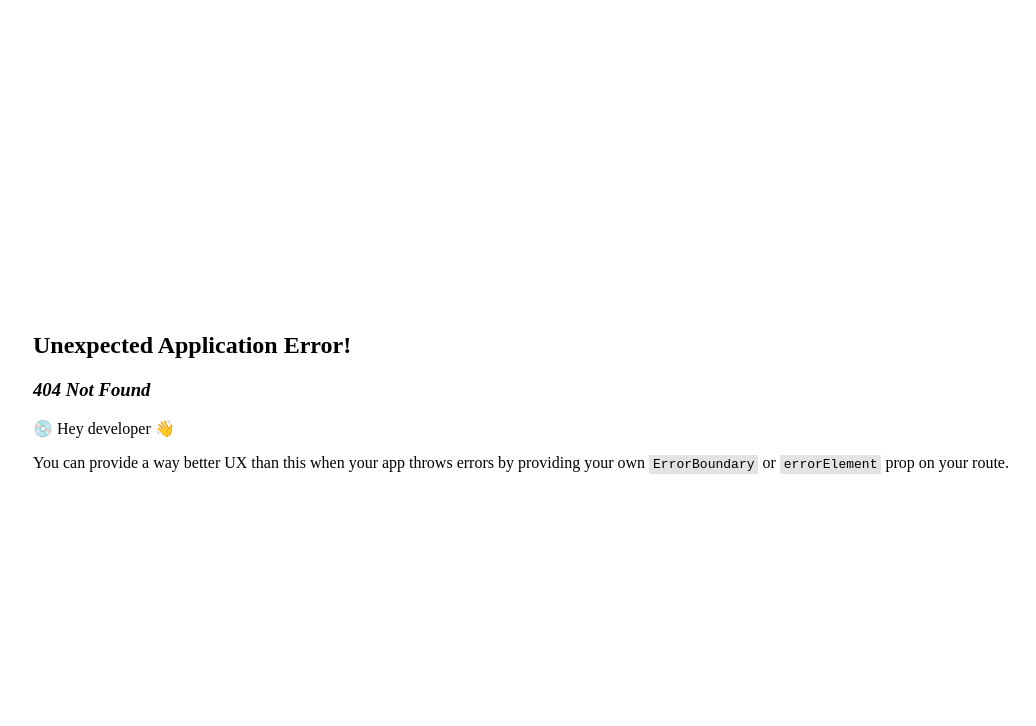
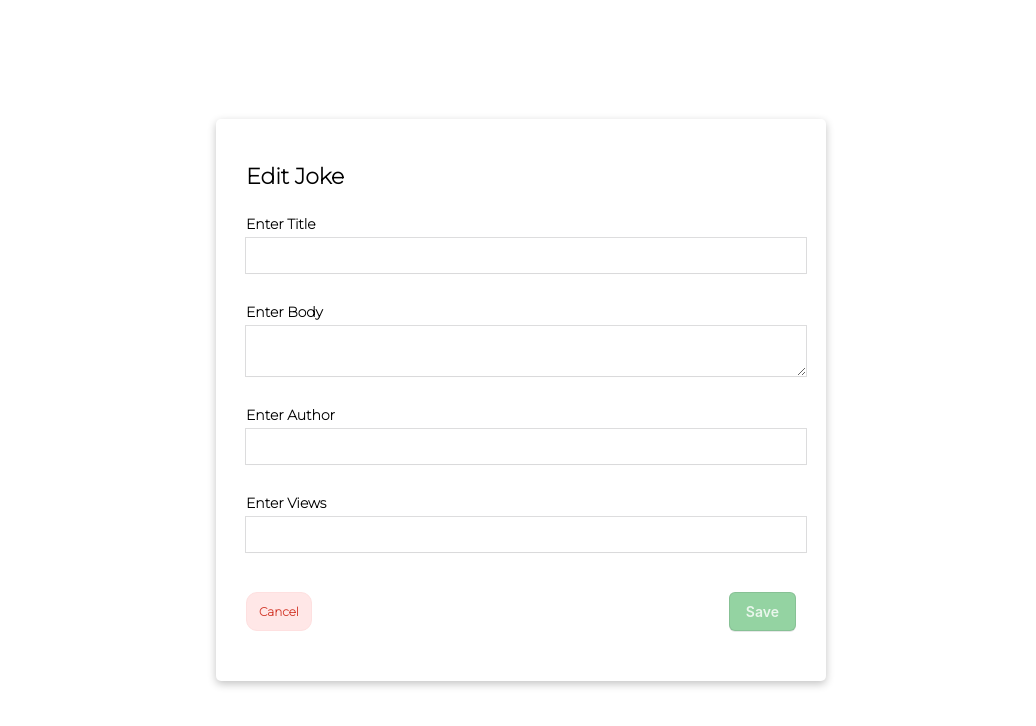
Before and after one commit to pchessah/react-jokes-api-test, a React (Create React App) app: page /joke/1 in a window 1280 px wide. Before the commit this address had no page. Shown: the top 726 px of the page, without its empty margins (119-1155 px from the left). Built offline with nearby package versions, Linux system fonts and the light colour scheme; no server answers.

Commit message:
Can update joke

```diff
--- a/public/index.html
+++ b/public/index.html
@@ -24,6 +24,10 @@
       work correctly both with client-side routing and a non-root public URL.
       Learn how to configure a non-root public URL by running `npm run build`.
     -->
+
+    <link rel="preconnect" href="https://fonts.googleapis.com">
+<link rel="preconnect" href="https://fonts.gstatic.com" crossorigin>
+<link href="https://fonts.googleapis.com/css2?family=Montserrat:wght@200&display=swap" rel="stylesheet">
     <title>React Jokes Test</title>
   </head>
   <body>
--- a/src/components/JokesForm.tsx
+++ b/src/components/JokesForm.tsx
@@ -1,16 +1,133 @@
-import React from 'react'
+import { useEffect, useState } from "react";
+import { IJoke } from "../interfaces/joke.interface";
+import { updateJoke } from "../services/jokesapi";
 
-interface Props {}
+interface Props {
+  joke: IJoke;
+}
 
 function JokesForm(props: Props) {
-  const {} = props
+  const { joke } = props;
+  const [jokeDetails, setJokeDetails] = useState<IJoke>({} as IJoke);
+  const [ errorObject, setErrorObject] = useState({} as any)
+
+  const setJokeTitle = (title: string) => {
+    const updatedJoke: IJoke = {
+      ...jokeDetails,
+      Title: title,
+    };
+    setJokeDetails(updatedJoke);
+  };
+
+  const setJokeBody = (body: string) => {
+    const updatedJoke: IJoke = {
+      ...jokeDetails,
+      Body: body,
+    };
+    setJokeDetails(updatedJoke);
+  };
+
+  const setJokeAuthor= (author: string) => {
+    const updatedJoke: IJoke = {
+      ...jokeDetails,
+      Author: author,
+    };
+    setJokeDetails(updatedJoke);
+  };
+
+  const setJokeViews = (views: string) => {
+    if(Number(views) < 0 ){
+      alert("Views must be a 0 and above.");
+      return;
+    }
+    const updatedJoke: IJoke = {
+      ...jokeDetails,
+      Views: Number(views),
+    };
+    setJokeDetails(updatedJoke);
+  };
+
+  const saveJokeDetails = () => {
+    debugger
+
+    // return updateJoke(jokeDetails)?.then(res => {
+    //   debugger
+    // });
+  };
+
+
+  const checkFormIsDisabled = () => {
+
+  let isValid = ((!!(jokeDetails?.Author) && !!(jokeDetails?.Body ))
+               &&(!!(jokeDetails?.Title) && !!(jokeDetails?.Views)));
+   return !isValid ;
+
+  }
+
+  useEffect(() => {
+    setJokeDetails(joke)
+  }, [joke]);
 
   return (
     <>
-    jokes form
+      <form>
+        <section className="field-container">
+          <label>Enter Title</label>
+          <input
+           className={errorObject.title ? "error" :  ""}
+            required
+            title="title"
+            type="text"
+            value={jokeDetails.Title}
+            onChange={(e) => setJokeTitle(e.target.value)}
+          />
+        </section>
+
+        <section className="field-container">
+          <label>Enter Body</label>
+          <textarea
+           className={errorObject.body ? "error" :  ""}
+            required
+            title="body"
+            value={jokeDetails.Body}
+            onChange={(e) => setJokeBody(e.target.value)}
+          />
+        </section>
+
+        <section className="field-container">
+          <label>Enter Author</label>
+          <input  className={errorObject.author ? "error" :  ""}
+            required
+            title="author"
+            value={jokeDetails.Author}
+            onChange={(e) => setJokeAuthor(e.target.value)}
+          />
+        </section>
+
+        <section className="field-container">
+          <label>Enter Views</label>
+          <input
+          className={errorObject.views ? "error" :  ""}
+            required
+            title="views"
+            type="number"
+            value={jokeDetails.Views}
+            onChange={(e) => setJokeViews(e.target.value)}
+          />
+        </section>
+
+        <section className="action-row">
+          <button className="button-45" role="button" >
+            Cancel
+          </button>
+
+          <button className="button-3" disabled={checkFormIsDisabled()} onClick={saveJokeDetails} role="button">
+            Save
+          </button>
+        </section>
+      </form>
     </>
-
-  )
+  );
 }
 
-export default JokesForm
+export default JokesForm;
--- a/src/components/JokesTable.tsx
+++ b/src/components/JokesTable.tsx
@@ -2,11 +2,15 @@ import React, { useEffect, useState } from "react";
 import { getJokes, getJokesByPaginate } from "../services/jokesapi";
 import { IJoke } from "../interfaces/joke.interface";
 import moment from "moment";
+import { useNavigate } from "react-router-dom";
 
 interface Props {}
 
 function JokesTable(props: Props) {
   const {} = props;
+  const navigate = useNavigate();
+
+  //State
   const [jokes, setJokes] = useState<IJoke[]>([]);
   const [pageSize, setPageSize] = useState(5);
   const [pageNumber, setPageNumber] = useState(1);
@@ -17,15 +21,16 @@ function JokesTable(props: Props) {
     "nosort"
   );
 
+  //Helper functions
   const getJokesBypagenumber = () => {
     getJokesByPaginate(pageNumber, pageSize)?.then(async (res) => {
-      const a = await res.json()
+      const a = await res.json();
       const converted = a.map((joke: IJoke) => {
         return {
           ...joke,
           CreatedAt: moment(joke.CreatedAt).format("DD MMM YY"),
         };
-      })
+      });
       // .filter((j:IJoke) => {
 
       //   //Remove values that do not have all properties
@@ -44,21 +49,21 @@ function JokesTable(props: Props) {
   const changePageNumber = (action: "prev" | "next") => {
     if (pageNumber === 1 && action === "prev") {
       return;
-    }
+    };
 
     if (jokes.length < pageSize && action === "next") {
       return;
-    }
+    };
 
     if (action === "next") {
       const newPageNumber = pageNumber + 1;
       setPageNumber(newPageNumber);
-    }
+    };
 
     if (action === "prev") {
       const newPageNumber = pageNumber - 1;
       setPageNumber(newPageNumber);
-    }
+    };
 
     setSortByViews("nosort");
   };
@@ -85,21 +90,24 @@ function JokesTable(props: Props) {
     }
   };
 
+  const goToJoke = (id: number) => {
+    navigate(`joke/${id}`);
+  };
+
   const onChangeDateSort = () => {
     switch (sortByDate) {
       case "nosort":
         setSortByDate("asc");
-        const ascending = jokes.sort(
-          (a, b) =>{
-            return moment(a.CreatedAt).valueOf() - moment(b.CreatedAt).valueOf()
-          }
-        );
+        const ascending = jokes.sort((a, b) => {
+          return moment(a.CreatedAt).valueOf() - moment(b.CreatedAt).valueOf();
+        });
         setJokes(ascending);
         break;
       case "asc":
         setSortByDate("desc");
         const descending = jokes.sort(
-          (a, b) => moment(b.CreatedAt).valueOf() - moment(a.CreatedAt).valueOf()
+          (a, b) =>
+            moment(b.CreatedAt).valueOf() - moment(a.CreatedAt).valueOf()
         );
         setJokes(descending);
         break;
@@ -113,19 +121,19 @@ function JokesTable(props: Props) {
     }
   };
 
-  const getViewsClass = (views:number) => {
-    if(views >=0 && views <= 25){
+  const getViewsClass = (views: number) => {
+    if (views >= 0 && views <= 25) {
       return "tomato";
-    } else if( views >=26 && views <=50){
+    } else if (views >= 26 && views <= 50) {
       return "orange";
-    } else if( views >=50 && views <= 75){
+    } else if (views >= 50 && views <= 75) {
       return "yellow";
-    } else if(views >= 76 && views <= 100){
+    } else if (views >= 76 && views <= 100) {
       return "green";
     } else {
       return "black";
     }
-  }
+  };
 
   useEffect(() => {
     getJokesBypagenumber();
@@ -165,11 +173,12 @@ function JokesTable(props: Props) {
             jokes.map((joke) => {
               return (
                 <tr key={joke.id}>
-                  <td>{joke.Title}</td>
+                  <td onClick={() => goToJoke(joke.id)} className="title">
+                    {joke.Title}
+                  </td>
                   <td>{joke.Author} </td>
                   <td>{joke.CreatedAt}</td>
-                  <td className={getViewsClass(joke.Views)}
-                  >{joke.Views}</td>
+                  <td className={getViewsClass(joke.Views)}>{joke.Views}</td>
                 </tr>
               );
             })}
@@ -181,8 +190,7 @@ function JokesTable(props: Props) {
           onClick={() => changePageNumber("prev")}
           disabled={pageNumber === 1}
         >
-          {" "}
-          Previous{" "}
+          Previous
         </button>
         <select
           onChange={changePageSize}
@@ -197,8 +205,7 @@ function JokesTable(props: Props) {
           disabled={jokes.length < pageSize}
           onClick={() => changePageNumber("next")}
         >
-          {" "}
-          Next{" "}
+          Next
         </button>
       </div>
     </>
--- a/src/index.css
+++ b/src/index.css
@@ -1,3 +1,7 @@
+*{
+  font-family: 'Montserrat', sans-serif;
+  font-size: 12px;
+}
 body{
   margin:0;
   padding:0;
@@ -17,7 +21,11 @@ body{
   display: flex;
   flex-direction: column;
   justify-content: center;
+}
 
+h1{
+  font-size: 22px !important;
+  font-weight: 900 !important;
 }
 
 table {
@@ -32,9 +40,11 @@ td, th {
   padding: 8px;
 }
 
-tr:hover {
+.title:hover {
   background-color: #dddddd;
   cursor: pointer;
+  text-decoration: underline;
+  font-weight: bold;
 }
 
 .action-row{
@@ -44,9 +54,6 @@ tr:hover {
   padding: 20px 0;
 }
 
-.action-row button{
-
-}
 
 .views-header span{
   margin-right: 3px;
@@ -67,3 +74,150 @@ tr:hover {
 .green{
   color: green;
 }
+
+//Form Styles
+
+form {
+  width: 100%;
+  height: 100%;
+  display: flex;
+  flex-direction: column;
+  justify-content: space-between;
+}
+
+.field-container{
+  width: 100%;
+  padding: 10px 0;
+  display: flex;
+  justify-content: space-between;
+  align-items: flex-start;
+  flex-direction: column;
+  margin-bottom: 10px;
+}
+
+.field-container label{
+  margin-bottom: 5px;
+  font-size: 14px !important;
+  font-weight: 700 !important;
+}
+
+.field-container input, .field-container textarea{
+  width: 100%;
+  padding: 10px 5px;
+  border: none;
+  box-shadow: rgba(0, 0, 0, 0.02) 0px 1px 3px 0px, rgba(27, 31, 35, 0.15) 0px 0px 0px 1px;
+}
+
+textarea:focus, input:focus{
+  outline: none;
+}
+
+/* CSS */
+.button-3 {
+  appearance: none;
+  background-color: #2ea44f;
+  border: 1px solid rgba(27, 31, 35, .15);
+  border-radius: 6px;
+  box-shadow: rgba(27, 31, 35, .1) 0 1px 0;
+  box-sizing: border-box;
+  color: #fff;
+  cursor: pointer;
+  display: inline-block;
+  font-family: -apple-system,system-ui,"Segoe UI",Helvetica,Arial,sans-serif,"Apple Color Emoji","Segoe UI Emoji";
+  font-size: 14px;
+  font-weight: 600;
+  line-height: 20px;
+  padding: 6px 16px;
+  position: relative;
+  text-align: center;
+  text-decoration: none;
+  user-select: none;
+  -webkit-user-select: none;
+  touch-action: manipulation;
+  vertical-align: middle;
+  white-space: nowrap;
+}
+
+.button-3:focus:not(:focus-visible):not(.focus-visible) {
+  box-shadow: none;
+  outline: none;
+}
+
+.button-3:hover {
+  background-color: #2c974b;
+}
+
+.button-3:focus {
+  box-shadow: rgba(46, 164, 79, .4) 0 0 0 3px;
+  outline: none;
+}
+
+.button-3:disabled {
+  background-color: #94d3a2;
+  border-color: rgba(27, 31, 35, .1);
+  color: rgba(255, 255, 255, .8);
+  cursor: default;
+}
+
+.button-3:active {
+  background-color: #298e46;
+  box-shadow: rgba(20, 70, 32, .2) 0 1px 0 inset;
+}
+
+/* CSS */
+.button-45 {
+  align-items: center;
+  background-color: #FFE7E7;
+  background-position: 0 0;
+  border: 1px solid #FEE0E0;
+  border-radius: 11px;
+  box-sizing: border-box;
+  color: #D33A2C;
+  cursor: pointer;
+  display: flex;
+  font-size: 1rem;
+  font-weight: 700;
+  line-height: 33.4929px;
+  list-style: outside url(https://www.smashingmagazine.com/images/bullet.svg) none;
+  padding: 2px 12px;
+  text-align: left;
+  text-decoration: none;
+  text-shadow: none;
+  text-underline-offset: 1px;
+  transition: border .2s ease-in-out,box-shadow .2s ease-in-out;
+  user-select: none;
+  -webkit-user-select: none;
+  touch-action: manipulation;
+  white-space: nowrap;
+  word-break: break-word;
+}
+
+.button-45:active,
+.button-45:hover,
+.button-45:focus {
+  outline: 0;
+}
+
+
+.button-45:active {
+  background-color: #D33A2C;
+  box-shadow: rgba(0, 0, 0, 0.12) 0 1px 3px 0 inset;
+  color: #FFFFFF;
+}
+
+.button-45:hover {
+  background-color: #FFE3E3;
+  border-color: #FAA4A4;
+}
+
+.button-45:active:hover,
+.button-45:focus:hover,
+.button-45:focus {
+  background-color: #D33A2C;
+  box-shadow: rgba(0, 0, 0, 0.12) 0 1px 3px 0 inset;
+  color: #FFFFFF;
+}
+
+.error{
+  border: 1px solid red !important;
+}
--- a/src/index.tsx
+++ b/src/index.tsx
@@ -8,12 +8,18 @@ import './index.css';
 
 import reportWebVitals from './reportWebVitals';
 import Home from './pages/Home';
+import SingleJoke from './pages/SingleJoke';
 
 const router = createBrowserRouter([
   {
     path: "/",
     element: <Home />,
   },
+  {
+    path:"joke/:jokeId",
+    element: <SingleJoke />
+  }
+
 ]);
 
 
--- a/src/pages/Home.tsx
+++ b/src/pages/Home.tsx
@@ -1,4 +1,3 @@
-import React from "react";
 import JokesTable from "../components/JokesTable";
 
 interface Props {}
--- a/src/pages/SingleJoke.tsx
+++ b/src/pages/SingleJoke.tsx
@@ -1,17 +1,36 @@
-import React from 'react'
+import React, { useEffect, useState } from 'react'
 import JokesForm from '../components/JokesForm'
+import { useParams } from 'react-router-dom';
+import { getJokeById } from '../services/jokesapi';
+import { IJoke } from '../interfaces/joke.interface';
 
 interface Props {}
 
 function SingleJoke(props: Props) {
   const {} = props
+  const { jokeId } = useParams();
+
+  const [joke ,setJoke] = useState<IJoke>({} as IJoke);
+
+  const getSingleJokeDetails = () => {
+    if(jokeId){
+      return getJokeById(Number(jokeId))?.then(async (res) =>{
+        const joke = await res.json();
+        setJoke(joke);
+      });
+    };
+  };
+
+  useEffect(() => {
+    getSingleJokeDetails();
+  }, [jokeId])
 
   return (
     <>
     <div className='container'>
-      <h1>Create/Edit Joke</h1>
+      <h1>{joke ? "Edit Joke" : "Create Joke"}</h1>
       <section className='joke-form-container'>
-        <JokesForm />
+        <JokesForm joke={joke} />
       </section>
     </div>
 
--- a/src/services/jokesapi.ts
+++ b/src/services/jokesapi.ts
@@ -1,48 +1,50 @@
-const ENDPOINT_URL = "https://retoolapi.dev/zu9TVE/jokes"
+import { IJoke } from "../interfaces/joke.interface";
+
+const ENDPOINT_URL = "https://retoolapi.dev/zu9TVE/jokes";
 
 export const getJokes = () => {
   try {
-    return fetch(ENDPOINT_URL)
-
+    return fetch(ENDPOINT_URL);
   } catch (error) {
     console.error(error);
   }
+};
 
-}
+export const postJokes = () => {};
 
-export const postJokes = () => {
+export const updateJoke = (jokeDetails: IJoke) => {
+  const requestOptions = {
+    method: "PUT",
+    headers: { "Content-Type": "application/json" },
+    body: JSON.stringify(jokeDetails),
+  };
 
-}
+  try {
+    return fetch(`${ENDPOINT_URL}/${jokeDetails.id}`, requestOptions);
+  } catch (error) {
+    console.error("There was an error!", error);
+  };
+};
 
-export const putJoke = (id:number) =>{
+export const patch = (id: number) => {};
 
-}
+export const deleteJoke = (id: number) => {};
 
-export const patch = (id:number) =>{
+export const getJokesByFilter = (filter: any) => {};
 
-}
-
-export const deleteJoke = (id:number) =>{
-
-}
-
-export const getJokesByFilter = (filter:any) =>{
-
-}
-
-
-export const getJokesByPaginate = (page:number, limit:number) =>{
+export const getJokesByPaginate = (page: number, limit: number) => {
   const append = `?\_page=${page}&\_limit=${limit}`;
   try {
-    return fetch(ENDPOINT_URL + append)
+    return fetch(ENDPOINT_URL + append);
   } catch (error) {
     console.error(error);
   }
+};
 
-}
-
-
-
-export const getJokeById = (id:number) => {
-
-}
+export const getJokeById = (id: number) => {
+  try {
+    return fetch(`${ENDPOINT_URL}/${id}`);
+  } catch (error) {
+    console.error(error);
+  }
+};
```
